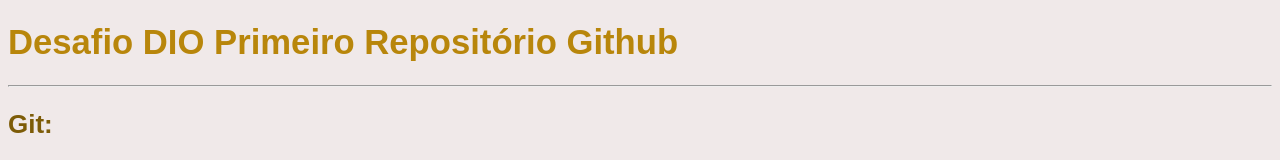
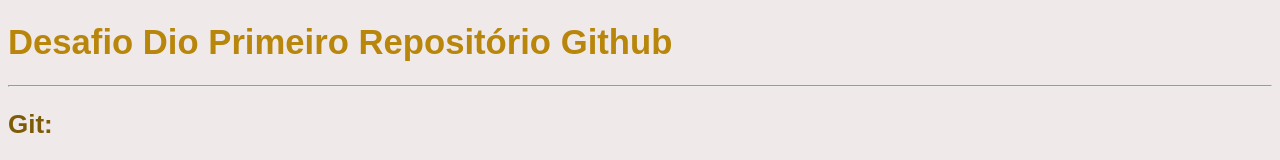
Before and after one commit to paulofrancadev/dio-desafio-github-primeiro-repositorio, a plain HTML site: page index.html in a window 1280 px wide. Shown: the top 160 px of the page. Drawn offline with Linux system fonts and the light colour scheme.

Commit message:
Update index.html

```diff
--- a/index.html
+++ b/index.html
@@ -7,7 +7,7 @@
     <link rel="stylesheet" href="style.css">
 
     <title> Primeiro Repositório </title>
-    <h1>Desafio DIO Primeiro Repositório Github</h1>
+    <h1>Desafio Dio Primeiro Repositório Github</h1>
     <hr>
     <h2>Git:</h2>
 
```
